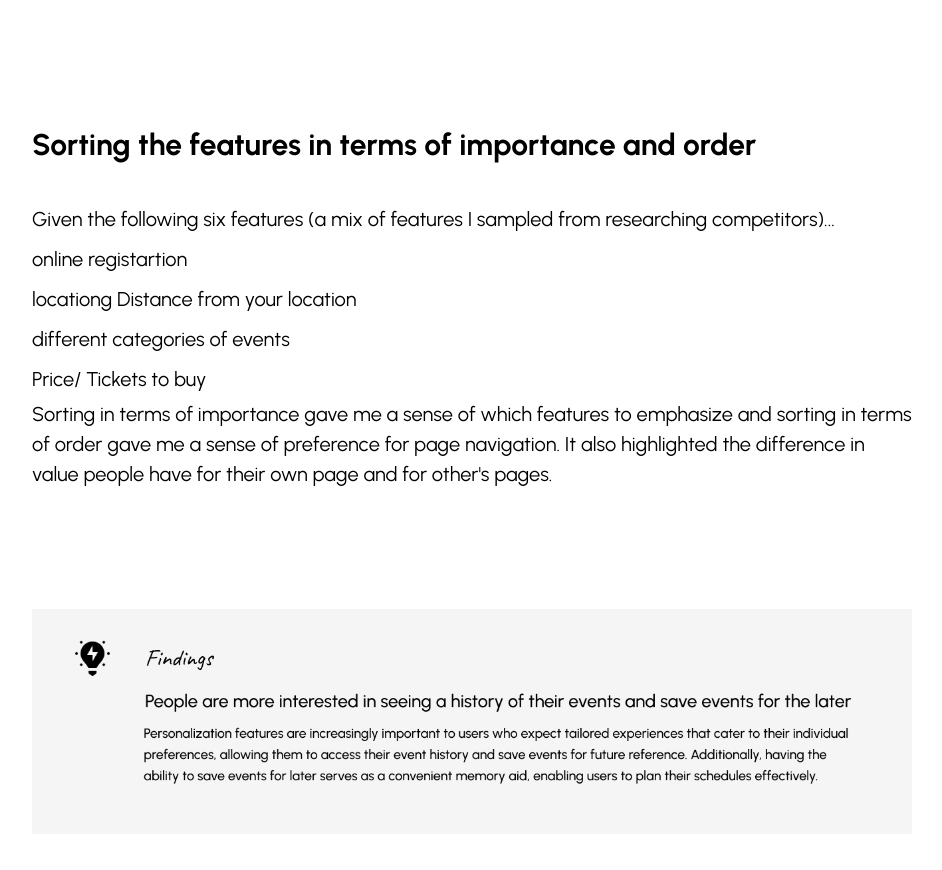
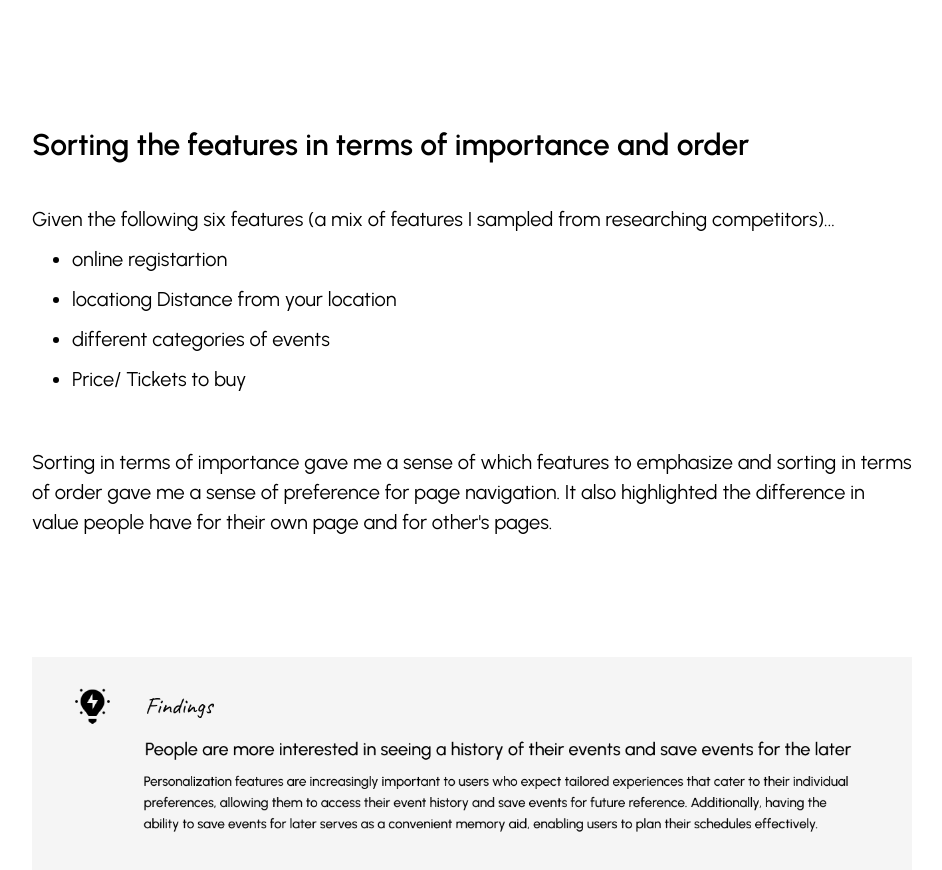
Before and after one commit to namankoolwal/Vrinda-Portfolio, a React (Vite) app: page /case-study2 in a window 1280 px wide. Shown: the part 6229-7099 px from the top of the page, without its empty margins (168-1110 px from the left). Built offline with nearby package versions, Linux system fonts and the light colour scheme; the HTML template or start-up script is replaced by a standard one.

Commit message:
more improvements

```diff
--- a/src/App.jsx
+++ b/src/App.jsx
@@ -9,12 +9,15 @@ function App() {
 
 
   return (
+    <div className=''>
+
      <Routes>
        <Route exact path="/" element ={<Homepage/>}/>
        <Route exact path="/about-me" element={<Aboutme/>}/>
        <Route exact path="/case-study2" element={<CaseStudy2/>}/>
 
        </Routes>
+    </div>
   )
 }
 
--- a/src/CaseStudy2.jsx
+++ b/src/CaseStudy2.jsx
@@ -279,14 +279,14 @@ function CaseStudy2() {
 
       <div className="container13">
         <div className="container13-heading">
-          <b>Sorting the features in terms of importance and order</b>
+          Sorting the features in terms of importance and order
         </div>
         <div className="text17">
           <span className="text18">
             Given the following six features (a mix of features I sampled from
             researching competitors)...
           </span>
-          <ul className="text19">
+          <ul className="text19 list-disc ml-10 mb-12">
             <li>online registartion</li>
             <li> locationg Distance from your location</li>
             <li>different categories of events</li>
--- a/src/css/casestudy2.css
+++ b/src/css/casestudy2.css
@@ -274,6 +274,7 @@
   margin-top: 120px;
 }
 .container13-heading{
+  font-weight: 600;
   font-size: 30px;
   font-family: "Urbanist", sans-serif;
 }
@@ -288,7 +289,6 @@
 
 .text20{
   font-size: 20px;
-  padding-top: 32px;
   font-family: "Urbanist", sans-serif;
 }
 
```
